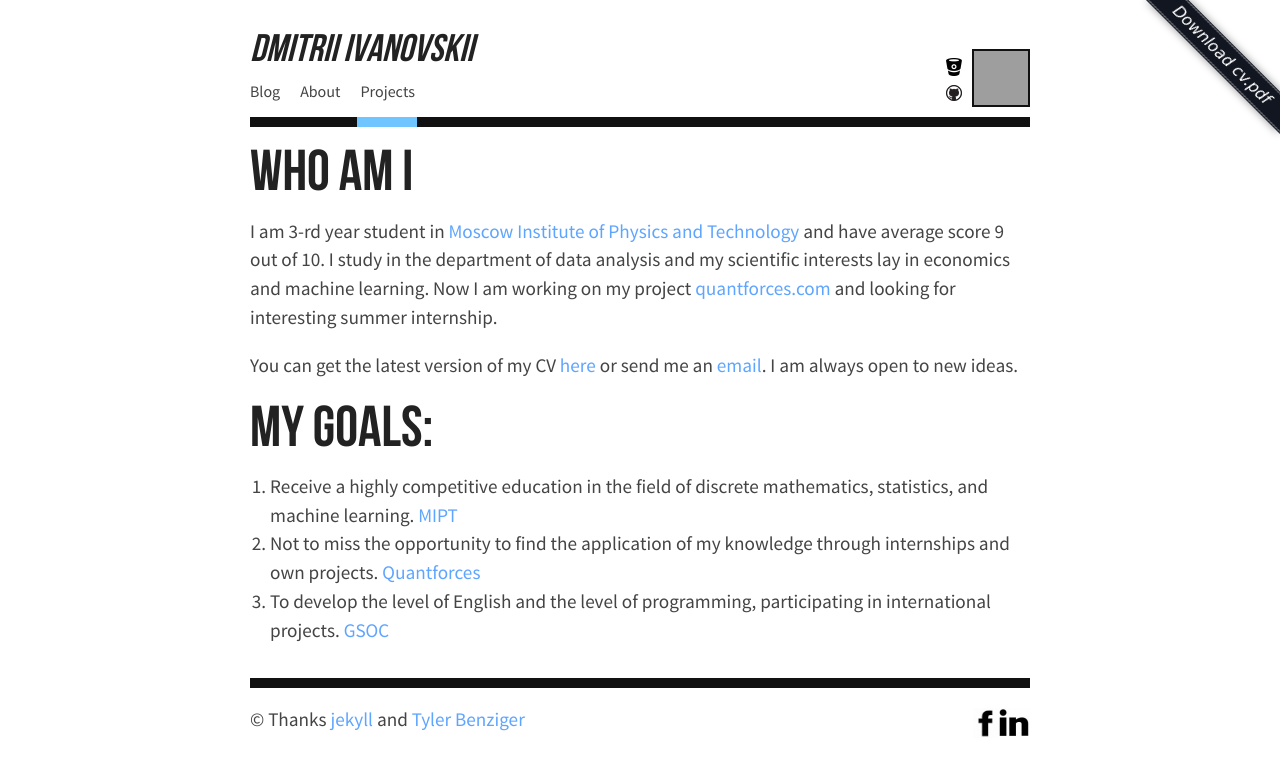
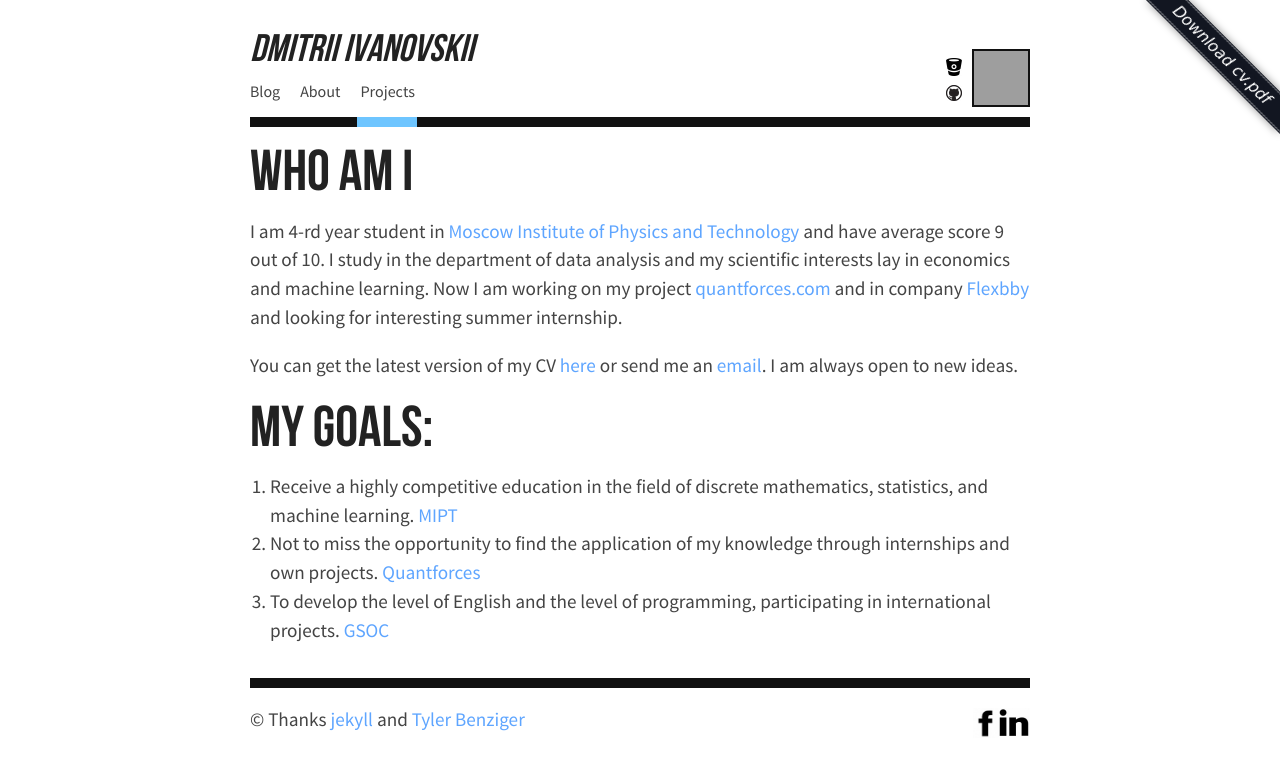
Before and after one commit to deamoon/deamoon.github.io, a Jekyll site: the page built from index.html, in a window 1280 px wide. Shown: the top 776 px of the page. Built offline with Jekyll 4.4.1, drawn with Linux system fonts in a browser that asks for light colours; the list of posts is cut into pages by our own code; grey boxes are pictures that could not be loaded.

Commit message:
new info

```diff
--- a/index.html
+++ b/index.html
@@ -13,16 +13,14 @@
 </div>
 <div>
   <p>
-    I am 3-rd year student in <a href="http://mipt.ru/en/">Moscow Institute of Physics and Technology</a> and have average score 9 out of 10.
+    I am 4-rd year student in <a href="http://mipt.ru/en/">Moscow Institute of Physics and Technology</a> and have average score 9 out of 10.
     I study in the department of data analysis and my scientific interests lay in economics and machine learning.
-    Now I am working on my project <a href="http://quantforces.com">quantforces.com</a> and looking for interesting summer internship.
+    Now I am working on my project <a href="http://quantforces.com">quantforces.com</a> and in company <a href="http://notecrm.ru/">Flexbby</a> and looking for interesting summer internship.
   </p>
   <p>
     You can get the latest version of my CV <a href="/cv.pdf">here</a> or send me an <a href="mailto:dmitry.ivanovskiy@phystech.edu">email</a>. I am always open to new ideas.
   </p>
 </div>
-
-
 
 <h1>
   My goals:
```
Also changed, not shown: 1 other file.
